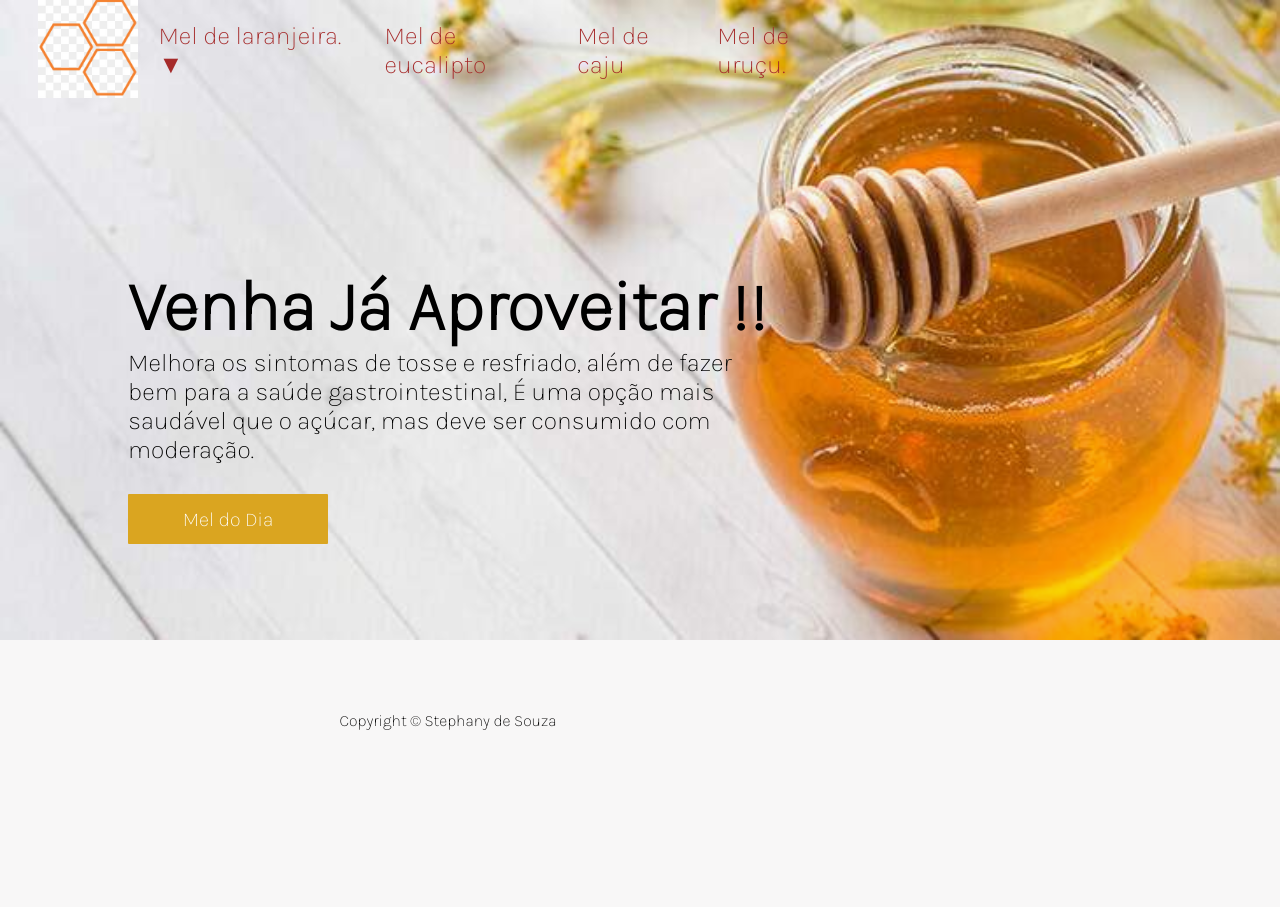
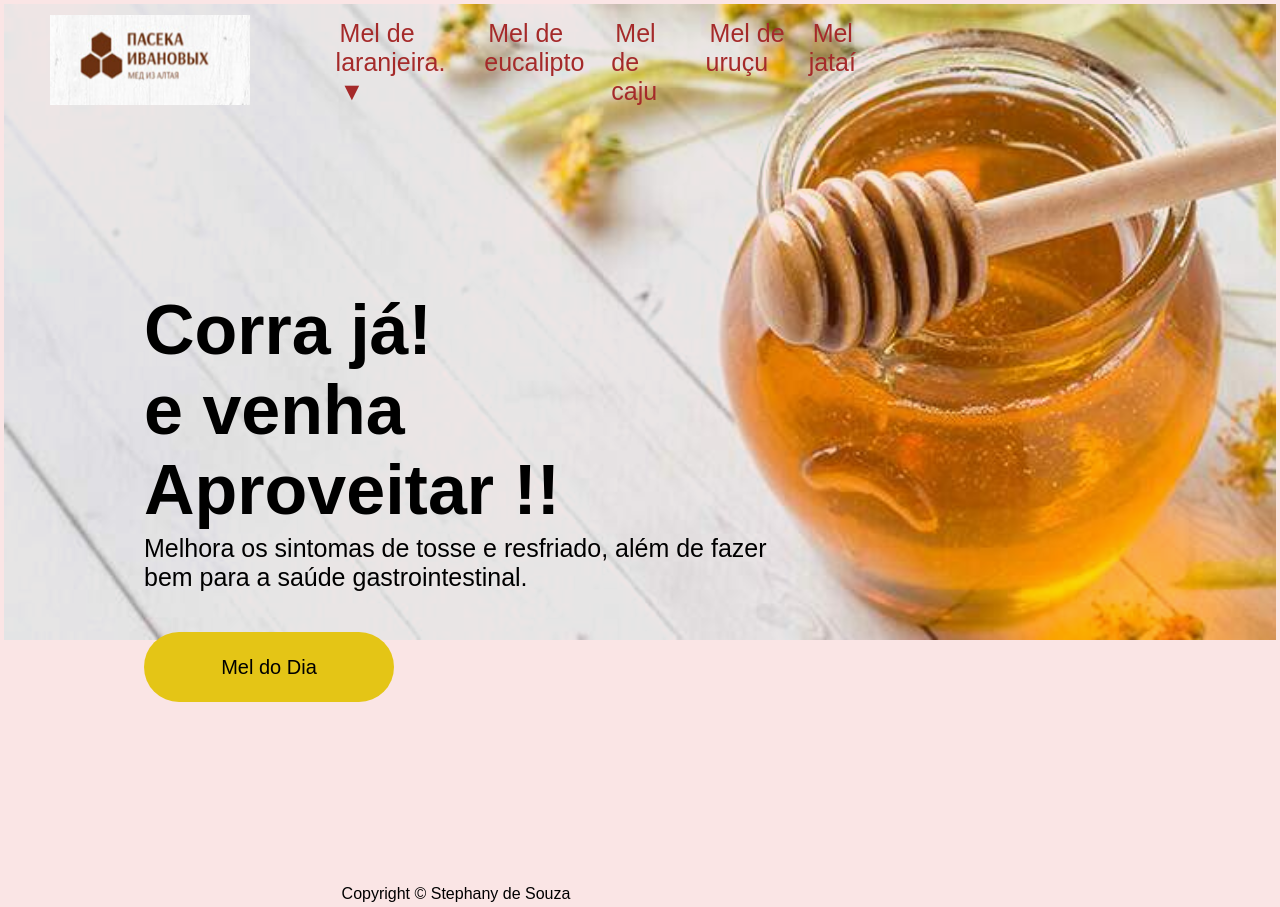
Before and after one commit to stephanydesouzaramos/atividade-mel, a plain HTML site: page index.html in a window 1280 px wide. Before the commit the page ends 800 px from the top, so only its background shows below. Drawn offline with Linux system fonts and the light colour scheme; a small style sheet from the web is missing.

Commit message:
finalizado

```diff
--- a/Style.css
+++ b/Style.css
@@ -1,15 +1,16 @@
 *
 {
-margin:0;
+    margin: 4px;;
     padding:0;
     box-sizing: border-box;
     list-style-type: none;
+
     }
     body
     {
         width: 70vw;
         height: 70vh;
-    background-color: #f8f7f7;
+        background-color: #fae5e5;
         background-blend-mode: darken;
         background-image: url("1º\ mel.jpg");
         display: flex;
@@ -32,17 +33,23 @@ header
         display: flex;
         justify-content: space-between;
         align-items: center;
-    padding: 0 3vw;
+        padding: 0 2vw;
     }
 
     .links > ul{
       display: flex;
-  gap: 20px;
-  color: white;
+      gap: 15px;
+      color:black;
       list-style-type:none;
 
     }
-
+	#imgpos {
+		position:absolute;
+		left:50%;
+		top:50%;
+		margin-left:-110px;
+		margin-top:-40px;
+		}
     .links a {
         text-decoration: none;
         font-size: 25px;
@@ -58,13 +65,13 @@ header
 
     main
     {
-    flex-grow: 1;
+        flex-grow: 2;
         padding: 13vw 10vw;
     }
 
     main h2
     {
-    font-size: 30px;
+        font-size: 10px;
     }
     main h1
     {
@@ -78,18 +85,18 @@ main p
     }
     main a
     {
-    color: white;
+        color:black;
         text-decoration: none;
         font-size: 20px;
         display: flex;
         justify-content: center;
         align-items: center;
-    width: 200px;
-    height: 50px;
-    background-color: goldenrod;
-    margin-top: 30px;
-    border-radius: 1px;
-    transition: all 500ms;
+        width: 250px;
+        height: 70px;
+        background-color: rgb(228, 197, 22);
+        margin-top: 40px;
+        border-radius: 50px;
+        transition: all 900ms;
         user-select: none;
     }
     main a:hover
@@ -111,17 +118,3 @@ footer
         filter: brightness(10%);
         animation: voar 20s linear infinite;
     }
-
-
-
-@keyframes voar
-{
-    0%
-    {
-        transform: translate(0,0);
-    }
-    100%
-    {
-        transform: translate(-90vw, -90vh);
-    }
-}
--- a/index.html
+++ b/index.html
@@ -4,8 +4,8 @@
     <meta charset="UTF-8">
     <meta http-equiv="X-UA-Compatible" content="IE=edge">
     <meta name="viewport" content="width=device-width, initial-scale=1.0">
-    <link rel="preconnect" href="https://fonts.gstatic.com">
-    <link href="https://fonts.googleapis.com/css2?family=Karla:wght@200&display=swap" rel="stylesheet">
+    <link rel="preconnect" href="https://www.dafont.com/pt/happy-lucky.font">
+    <link href="https://www.dafont.com/pt/shaabyla.font" rel="stylesheet">
     <link rel="stylesheet" href="Style.css">
     <link rel="stylesheet" href="#">
     <title>Mel</title>
@@ -16,41 +16,43 @@
 
            <a href="#" class ="logo">
                <div>
-               <img src="Hexágono.jpg"width="100"height="100" />
+               <img src="Capturar.PNG"width="200"height="90" />
             </div>
+        </a>
+
 
            </a>
-
-           <nav class ="links">
-            <ul class= "menu">
-
-                <li><a href="mel.html"></a></li>
+            <nav class="links">
+                <ul class="menu">
+                    <li>
+                        <a href=""></a>
+                    </li>
+                <li><a href="index.html"></a></li>
 
                 <li><a href="#">Mel de laranjeira. <span>&#9660;</span></a>
-                </li>
-
                 <li><a href="#">Mel de eucalipto</a></li>
                 <li><a href="#">Mel de caju</a></li>
-                <li><a href="#">Mel de uruçu. </a></li>
+                <li><a href="#">Mel de uruçu </a></li>
+                <li><a href="#"> Mel jataí </a></li>
             </ul>
-
 
         </nav>
  </header>
  <main>
-    <h2>
-
-    </h2>
 
     <h1>
-      Venha Já Aproveitar !!
+     Corra já!
+     <br/>
+      e venha
+      <br/>
+      Aproveitar !!
     </h1>
     <p>
-        Melhora os sintomas de tosse e resfriado, além de fazer bem para a saúde gastrointestinal,
-        É uma opção mais saudável que o açúcar, mas deve ser consumido com moderação.
+        Melhora os sintomas de tosse e resfriado,
+        além de fazer bem para a saúde gastrointestinal.
     </p>
 
-    <a href="">Mel do Dia</a>
+    <a href="https://sitedocafe.com.br/loja/mel-de-abelha/mel-de-abelha-100-puro/mel-de-abelha-florada-de-laranjeira/">Mel do Dia</a>
 </main>
     <footer>
        <p > Copyright © Stephany de Souza</p>
```
Also changed, not shown: Capturar.PNG (added), tempsnip.png (added). Lines whose indentation alone changed are shown as unchanged.
